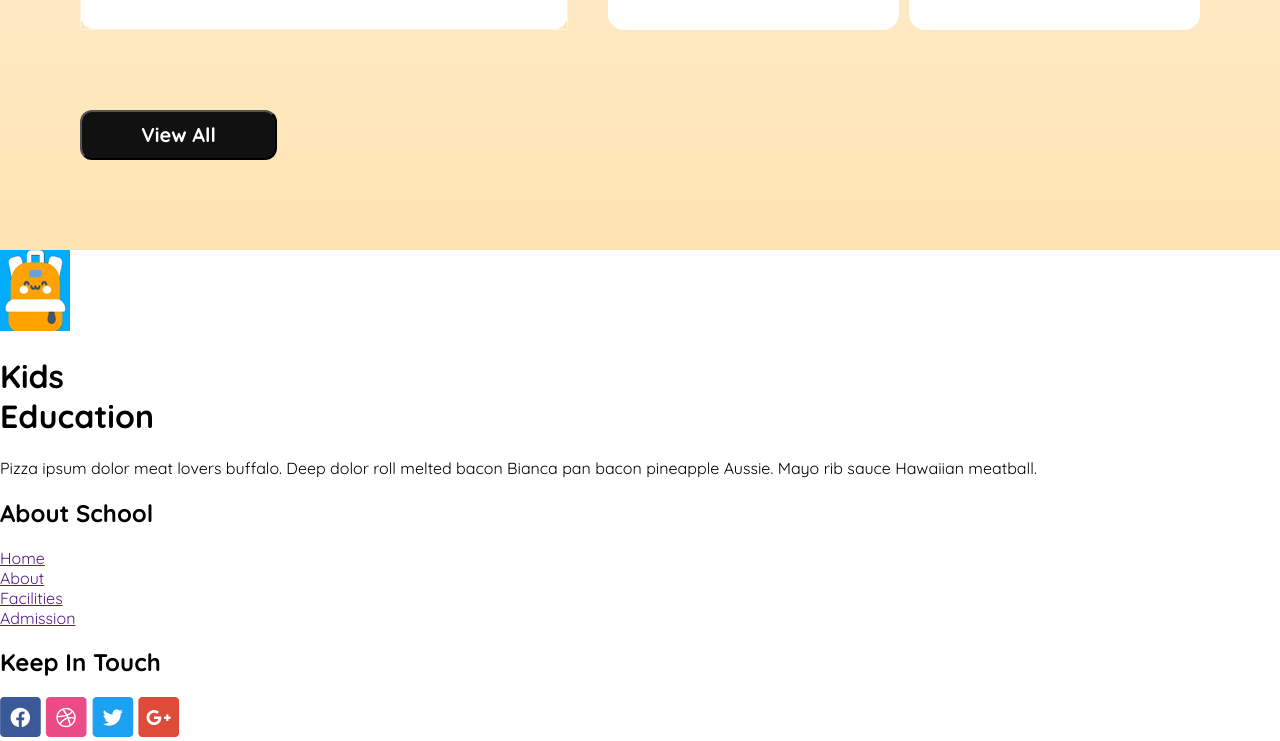
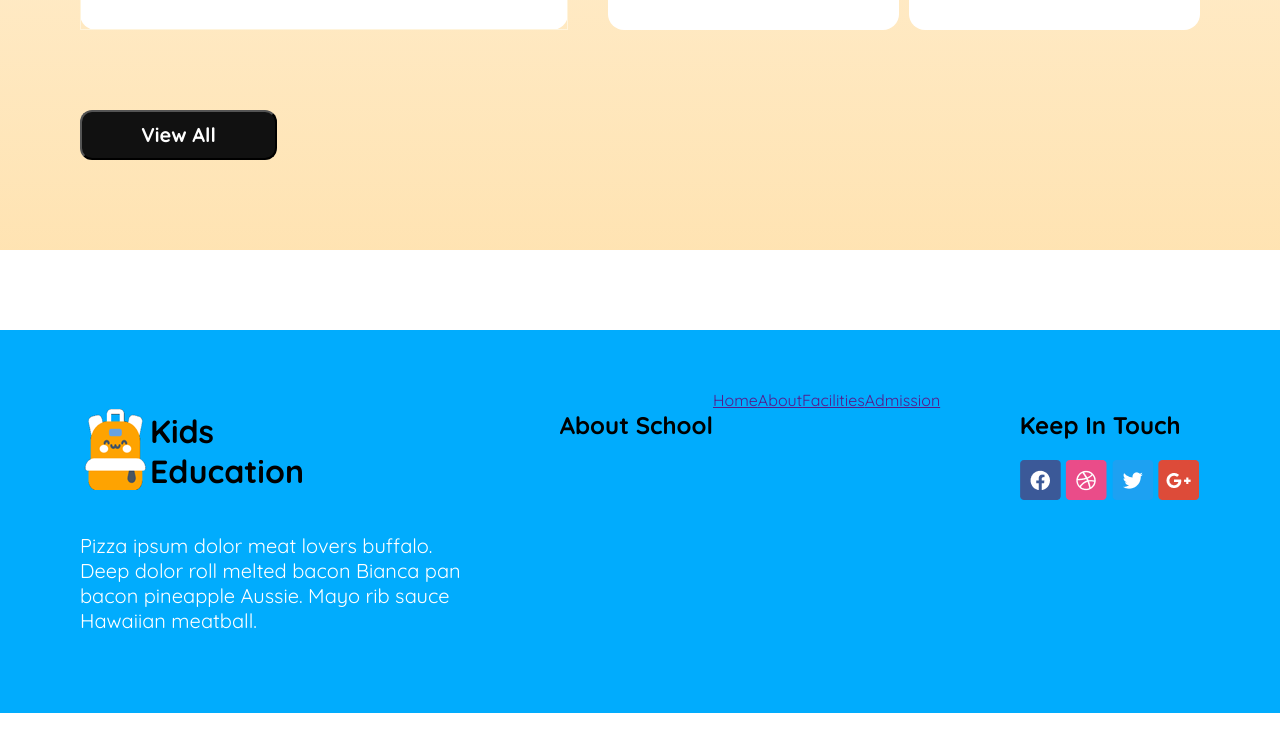
Before and after one commit to sm-sobuj000/assignment2, a plain HTML site: page index.html in a window 1280 px wide. Shown: the part 2378-3119 px from the top of the page. After the commit the page ends 3091 px from the top, so only its background shows below. Drawn offline with Linux system fonts and the light colour scheme.

Commit message:
add footer style

```diff
--- a/css.css
+++ b/css.css
@@ -350,6 +350,36 @@ font-weight: 700;
     }
 
 
+    /* footer section */
+    footer{
+        margin-top: 80px;
+        padding: 60px 80px;
+        display: flex;
+        justify-content: space-between;
+        justify-items: center;
+        background-color: rgb(1, 172, 253);
+
+    }
+    .fl1{
+        max-width: 400px;
+    }
+    .fl1-img{
+        display: flex;
+        align-items: center;
+    }
+    .fl1-p{
+        color: rgb(255, 255, 255);
+font-family: Quicksand;
+font-size: 1.25rem;
+font-weight: 400;
+    }
+    .fl2{
+        display: flex;
+
+    }
+
+
+
 
 
 
```
